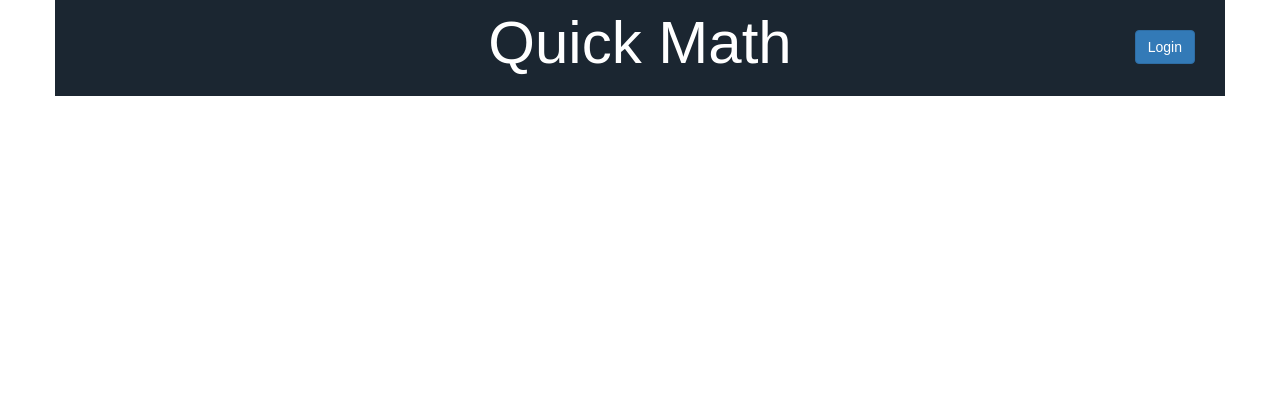
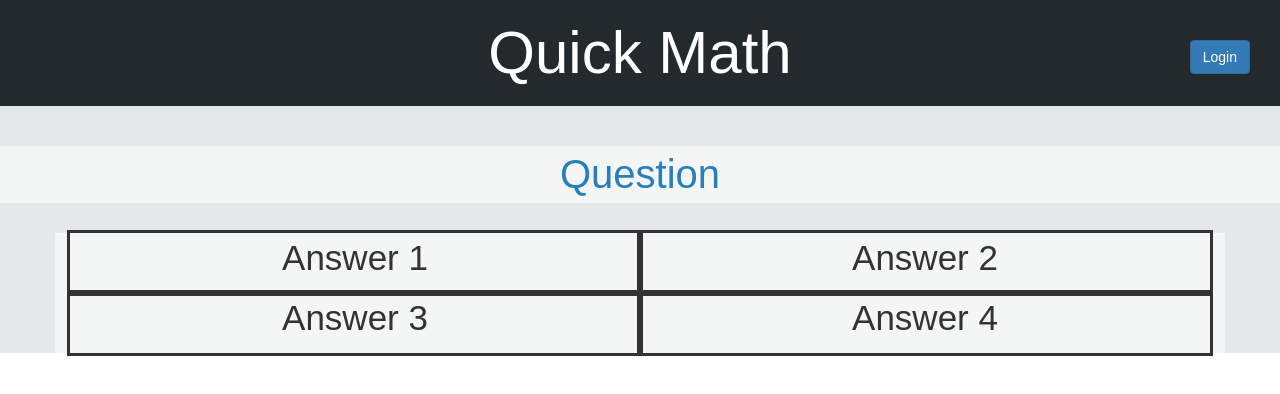
Before and after one commit to lintopher0315/Quick-Math, a React (Create React App) app: page / in a window 1280 px wide. Shown: the top 394 px of the page. Built offline with nearby package versions, Linux system fonts and the light colour scheme.

Commit message:
added question header and made some questions

```diff
--- a/src/App.js
+++ b/src/App.js
@@ -2,15 +2,50 @@ import React, { Component } from 'react';
 import logo from './logo.svg';
 import './App.css';
 import Header from './components/Header';
+import Question from './components/Question';
+import { Grid, Col, Row, Button } from 'react-bootstrap';
 
 class App extends Component {
     render() {
         return (
-      <div className="App">
+            <div className="App" style = {{background: '#e5e8e8'}}>
                 <Header/>
+                <Question/>
+
+                <Grid className="questions" style = {styles.grid}>
+                    <Col xs={12} md={6} style = {styles.question}>
+                        <p>Answer 1</p>
+                    </Col>
+
+                    <Col xs={12} md={6} style = {styles.question}>
+                        <p>Answer 2</p>
+                    </Col>
+
+                    <Col xs={6} md={6} style = {styles.question}>
+                        <p>Answer 3</p>
+                    </Col>
+
+                    <Col xs={6} md={6} style = {styles.question}>
+                        <p>Answer 4</p>
+                    </Col>
+                </Grid>
             </div>
         );
     }
 }
 
+let styles = {
+    grid: {
+        fontSize: 35,
+        fontFamily: "sans-serif",
+        background: '#f4f6f6',
+        marginTop: 30,
+        marginBottom: 30,
+    },
+
+    question: {
+        outlineStyle: 'solid',
+    }
+}
+
 export default App;
--- a/src/components/Header.js
+++ b/src/components/Header.js
@@ -8,7 +8,7 @@ import { Grid, Col, Row, Button } from 'react-bootstrap';
 class Header extends Component {
     render() {
         return (
-            <Grid className="header" style = {styles.div}>
+            <Grid className="header" fluid = {true} style = {styles.div}>
 
                 <Col xs={12} md={4}>
 
@@ -29,7 +29,8 @@ class Header extends Component {
 
 let styles = {
     div: {
-        background: '#1b2631',
+        paddingTop: 10,
+        background: '#24292e',
         color: 'white',
         fontSize: 60,
         fontFamily: "sans-serif",
--- a/src/components/Question.js
+++ b/src/components/Question.js
@@ -1,14 +1,28 @@
 import React, { Component } from 'react';
+import ReactDOM from 'react-dom';
 
 
 class Question extends Component {
     render() {
         return (
-            <div className="question">
-                Question
+            <div className="question" style = {styles.div}>
+                <p style = {styles.text}>Question</p>
             </div>
         );
     }
 }
 
+let styles = {
+    div: {
+        fontFamily: "sans-serif",
+        fontSize: 40,
+        marginTop: 40,
+        background: '#f4f6f6',
+    },
+
+    text: {
+        color: '#2980b9',
+    }
+}
+
 export default Question;
```
Lines whose indentation alone changed are shown as unchanged.
